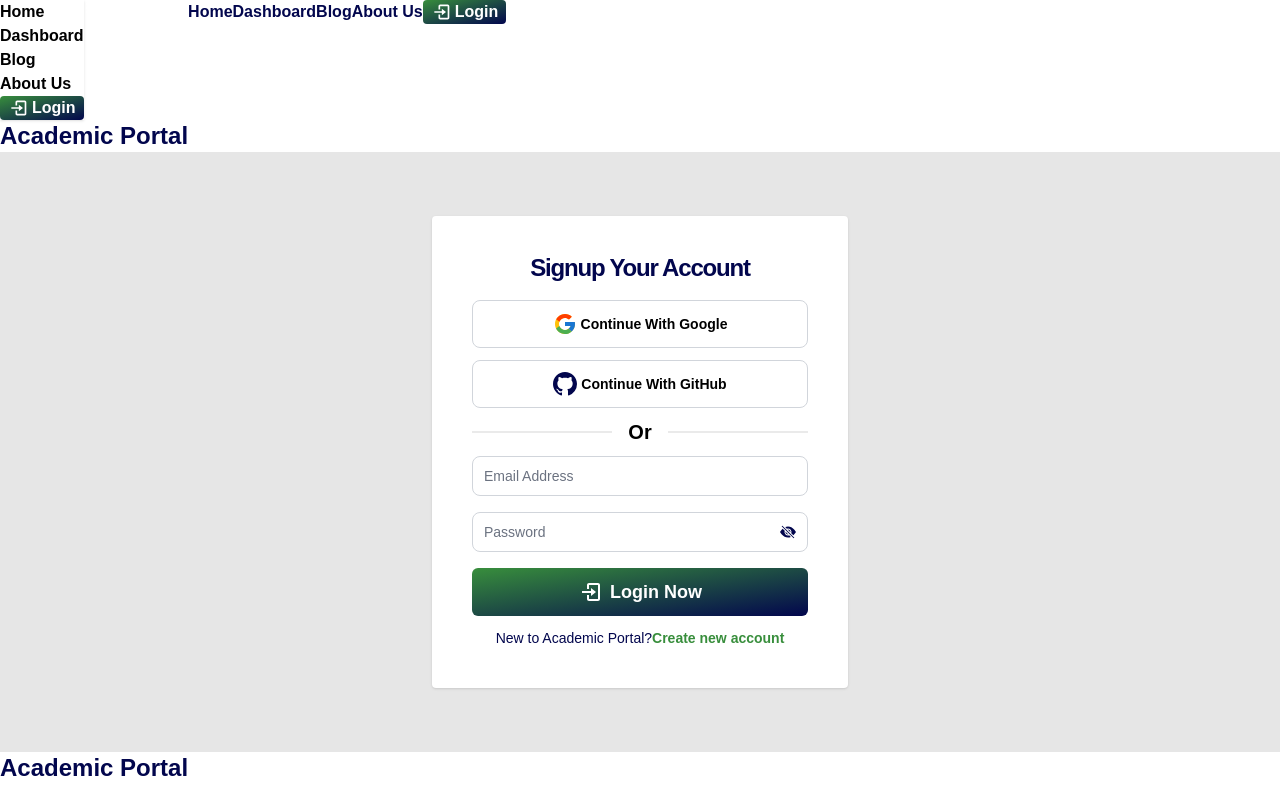
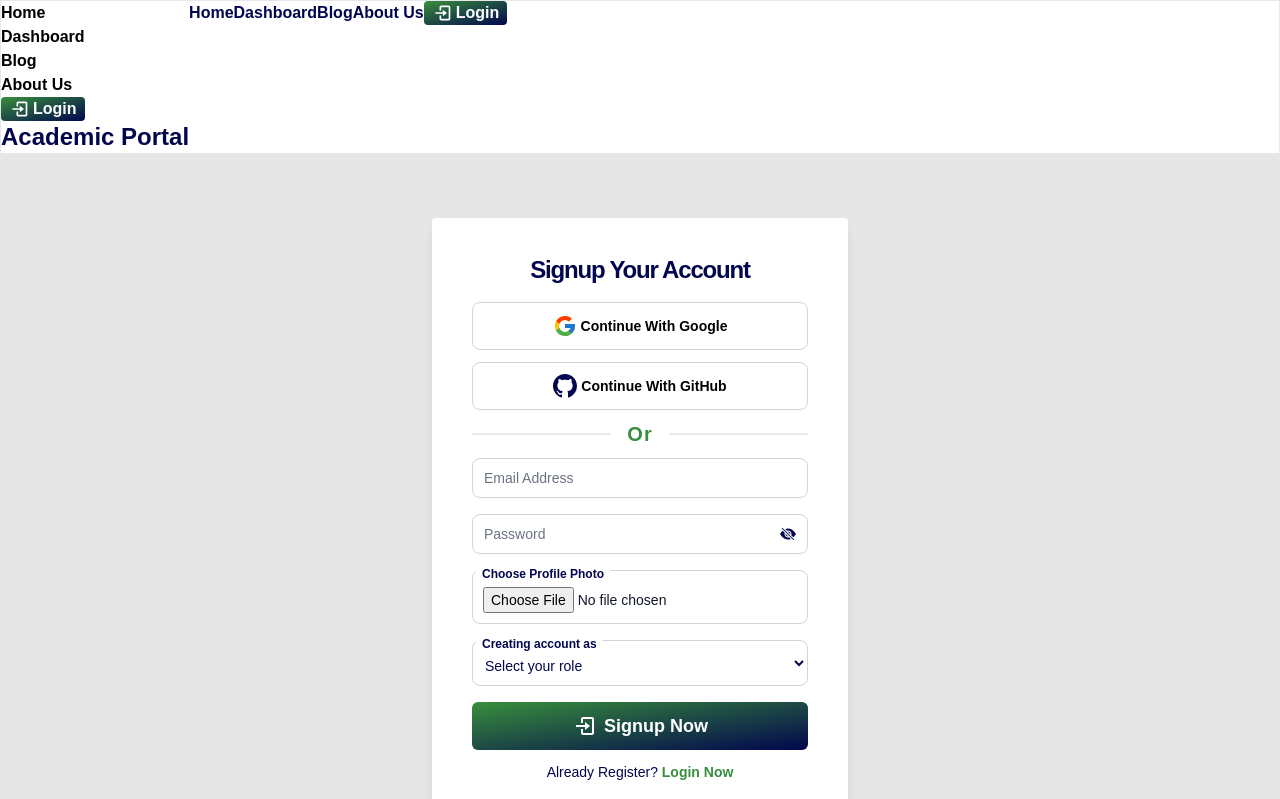
Before and after one commit to obaedulislam/academic-portal, a Next.js app: page /signup in a window 1280 px wide. Shown: the top 799 px of the page. Built offline with nearby package versions, Linux system fonts and the light colour scheme; a web font is replaced by a local one.

Commit message:
Signup page done

```diff
--- a/Components/Header/Header.jsx
+++ b/Components/Header/Header.jsx
@@ -46,8 +46,8 @@ const Header = () => {
     );
 
     return (
-        <div className="bg-white sticky top-0 z-50">
-            <div className="max-w-[1200px] mx-auto p-0">
+        <div className="bg-white  border border-gray-200">
+            <div className="max-w-[1200px] mx-auto p-0 ">
                 <div className="navbar flex justify-between bg-base-100 p-0">
                     <div className="">
                         <div className="dropdown flex ">
--- /dev/null
+++ b/pages/dashboard/index.js
@@ -0,0 +1,5 @@
+const Student = () => {
+  return <div></div>;
+};
+
+export default Student;
--- /dev/null
+++ b/pages/dashboard/student/StudentInfo.jsx
@@ -0,0 +1,9 @@
+const Student = () => {
+    return (
+        <div>
+
+        </div>
+    );
+};
+
+export default Student;
--- /dev/null
+++ b/pages/dashboard/student/index.js
@@ -0,0 +1,5 @@
+const Student = () => {
+  return <div></div>;
+};
+
+export default Student;
--- a/pages/login/index.js
+++ b/pages/login/index.js
@@ -15,7 +15,7 @@ const Login = () => {
   return (
     <div className="h-full bg-base-200 w-full py-16 px-4">
       <div className="flex flex-col items-center justify-center">
-        <div className="bg-white shadow rounded lg:w-1/3  md:w-1/2 w-full p-5 md:p-10">
+        <div className="bg-white shadow-lg rounded lg:w-1/3  md:w-1/2 w-full p-5 md:p-10">
           <div>
             <p
               tabIndex={0}
@@ -56,7 +56,7 @@ const Login = () => {
                 />
                 <label
                   htmlFor="floating_outlined3"
-                  className="absolute text-sm text-gray-500  duration-300 transform -translate-y-4 scale-75 top-2 z-10 origin-[0] bg-white  px-2 peer-focus:px-2 peer-focus:text-gray-900 peer-placeholder-shown:scale-100 peer-placeholder-shown:-translate-y-1/2 peer-placeholder-shown:top-1/2 peer-focus:top-2 peer-focus:scale-75 peer-focus:-translate-y-4 left-1"
+                  className="absolute text-sm text-gray-500  duration-300 transform -translate-y-4 scale-75 top-2 z-10 origin-[0] bg-white  px-2 peer-focus:px-2 peer-focus:text-primary peer-focus:font-semibold peer-placeholder-shown:scale-100 peer-placeholder-shown:-translate-y-1/2 peer-placeholder-shown:top-1/2 peer-focus:top-2 peer-focus:scale-75 peer-focus:-translate-y-4 left-1"
                 >
                   Email Address
                 </label>
@@ -73,7 +73,7 @@ const Login = () => {
                     />
                     <label
                       htmlFor="floating_outlined2"
-                      className="absolute text-sm text-gray-500  duration-300 transform -translate-y-4 scale-75 top-2 z-10 origin-[0] bg-white  px-2 peer-focus:px-2 peer-focus:text-gray-900 peer-placeholder-shown:scale-100 peer-placeholder-shown:-translate-y-1/2 peer-placeholder-shown:top-1/2 peer-focus:top-2 peer-focus:scale-75 peer-focus:-translate-y-4 left-1"
+                      className="absolute text-sm text-gray-500  duration-300 transform -translate-y-4 scale-75 top-2 z-10 origin-[0] bg-white  px-2 peer-focus:px-2 peer-focus:text-primary peer-focus:font-semibold peer-placeholder-shown:scale-100 peer-placeholder-shown:-translate-y-1/2 peer-placeholder-shown:top-1/2 peer-focus:top-2 peer-focus:scale-75 peer-focus:-translate-y-4 left-1"
                     >
                       Password
                     </label>
@@ -106,7 +106,7 @@ const Login = () => {
               <p className="text-primary text-center mt-3 sm:text-md text-sm">
                 New to Academic Portal?
                 <Link href="/signup" className="text-accent font-bold">
-                  Create new account
+                  <span> Create new account</span>
                 </Link>
               </p>
             </div>
--- a/pages/signup/index.js
+++ b/pages/signup/index.js
@@ -1,4 +1,5 @@
 import Link from "next/link";
+import Header from "../../Components/Header/Header";
 import { useState } from "react";
 import { BiLogIn } from "react-icons/bi";
 import {
@@ -13,9 +14,10 @@ const SignUp = () => {
   const [passwordShown, setPasswordShown] = useState(false);
 
   return (
-    <div className="h-full bg-base-200 w-full py-16 px-4">
+    <>
+      <div className="h-full bg-base-200 w-full py-16 px-4 ">
         <div className="flex flex-col items-center justify-center">
-        <div className="bg-white shadow rounded lg:w-1/3  md:w-1/2 w-full p-5 md:p-10">
+          <div className="bg-white shadow-lg rounded  lg:w-1/3  md:w-1/2 w-full p-5 md:p-10">
             <div>
               <p
                 tabIndex={0}
@@ -39,7 +41,7 @@ const SignUp = () => {
                   <BsGithub className="md:text-2xl text-xl text-primary "></BsGithub>
                   <span className="ml-1">Continue With GitHub</span>
                 </button>
-              <div className="divider sm:text-xl text-md font-bold text-secondary font-special">
+                <div className="divider sm:text-xl text-md font-bold text-accent font-special tracking-wider">
                   Or
                 </div>
               </div>
@@ -56,7 +58,7 @@ const SignUp = () => {
                   />
                   <label
                     htmlFor="floating_outlined3"
-                  className="absolute text-sm text-gray-500  duration-300 transform -translate-y-4 scale-75 top-2 z-10 origin-[0] bg-white  px-2 peer-focus:px-2 peer-focus:text-gray-900 peer-placeholder-shown:scale-100 peer-placeholder-shown:-translate-y-1/2 peer-placeholder-shown:top-1/2 peer-focus:top-2 peer-focus:scale-75 peer-focus:-translate-y-4 left-1"
+                    className="absolute text-sm text-gray-500  duration-300 transform -translate-y-4 scale-75 top-2 z-10 origin-[0] bg-white  px-2 peer-focus:px-2 peer-focus:text-primary peer-focus:font-semibold peer-placeholder-shown:scale-100 peer-placeholder-shown:-translate-y-1/2 peer-placeholder-shown:top-1/2 peer-focus:top-2 peer-focus:scale-75 peer-focus:-translate-y-4 left-1"
                   >
                     Email Address
                   </label>
@@ -67,13 +69,13 @@ const SignUp = () => {
                       <input
                         type={passwordShown ? "text" : "password"}
                         id="floating_outlined2"
-                      className="block px-2.5 pb-1.5 pt-3 w-full text-sm text-gray-900 bg-transparent rounded-lg border border-gray-300 appearance-none focus:outline-none focus:ring-0 focus:border-primary peer"
+                        className="  block px-2.5 pb-1.5 pt-3 w-full text-sm text-black   bg-transparent rounded-lg border border-gray-300 appearance-none focus:outline-none focus:ring-0 focus:border-primary peer"
                         placeholder=" "
                         required
                       />
                       <label
                         htmlFor="floating_outlined2"
-                      className="absolute text-sm text-gray-500  duration-300 transform -translate-y-4 scale-75 top-2 z-10 origin-[0] bg-white  px-2 peer-focus:px-2 peer-focus:text-gray-900 peer-placeholder-shown:scale-100 peer-placeholder-shown:-translate-y-1/2 peer-placeholder-shown:top-1/2 peer-focus:top-2 peer-focus:scale-75 peer-focus:-translate-y-4 left-1"
+                        className=" absolute text-sm text-gray-500  duration-300 transform -translate-y-4 scale-75 top-2 z-10 origin-[0] bg-white  px-2 peer-focus:px-2 peer-focus:text-primary peer-focus:font-semibold peer-placeholder-shown:scale-100 peer-placeholder-shown:-translate-y-1/2 peer-placeholder-shown:top-1/2 peer-focus:top-2 peer-focus:scale-75 peer-focus:-translate-y-4 left-1"
                       >
                         Password
                       </label>
@@ -91,22 +93,66 @@ const SignUp = () => {
                   </div>
                 </div>
 
+                <div className="relative mt-4">
+                  <input
+                    type="file"
+                    name="img"
+                    id="floating_outlined-img"
+                    className="block px-2.5 pb-2.5 pt-4 w-full text-sm text-gray-900 bg-transparent rounded-lg border border-gray-300 appearance-none focus:outline-none focus:ring-0 focus:border-primary peer"
+                    placeholder=" "
+                    required
+                  />
+                  <label
+                    htmlFor="floating_outlined-img"
+                    className="absolute text-md text-primary font-semibold  duration-300 transform -translate-y-4 scale-75 top-2 z-10 origin-[0] bg-white  px-2 peer-focus:px-2 peer-focus:text-gray-900 peer-placeholder-shown:scale-100 peer-placeholder-shown:-translate-y-1/2 peer-placeholder-shown:top-1/2 peer-focus:top-2 peer-focus:scale-75 peer-focus:-translate-y-4 left-1"
+                  >
+                    Choose Profile Photo
+                  </label>
+                </div>
+
+                <div className="relative mt-4">
+                  <div className="flex gap-3">
+                    <select
+                      name="role"
+                      id="floating_outlined-radio"
+                      className="block pl-2 pb-2.5 pt-4 pr-5 w-full text-sm text-primary bg-transparent rounded-lg border border-gray-300  focus:outline-none focus:ring-0 focus:border-primary peer"
+                      required
+                    >
+                      <option value="role " className="font-medium py-2">
+                        Select your role
+                      </option>
+                      <option value="student " className="font-medium py-2">
+                        Student
+                      </option>
+                      <option value="teacher" className="font-medium py-2">
+                        Teacher
+                      </option>
+                    </select>
+                  </div>
+
+                  <label
+                    htmlFor="floating_outlined-radio"
+                    className="absolute text-md text-primary font-semibold  duration-300 transform -translate-y-4 scale-75 top-2 z-10 origin-[0] bg-white  px-2 peer-focus:px-2 peer-focus:text-primary peer-placeholder-shown:scale-100 peer-placeholder-shown:-translate-y-1/2 peer-placeholder-shown:top-1/2 peer-focus:top-2 peer-focus:scale-75 peer-focus:-translate-y-4 left-1"
+                  >
+                    Creating account as
+                  </label>
+                </div>
                 <div className="mt-4 ">
                   <button
                     type="submit"
                     className="flex items-center justify-center text-lg rounded-md font-semibold leading-none text-white focus:outline-none bg-gradient-to-tl from-primary to-accent  py-3 w-full"
                   >
                     <BiLogIn className="text-2xl mr-2 "></BiLogIn>
-                  Login Now
+                    Signup Now
                   </button>
                 </div>
               </form>
 
               <div>
-              <p className="text-primary text-center mt-3 sm:text-md text-sm">
-                New to Academic Portal?
+                <p className="text-primary text-center mt-3 sm:text-md text-sm ">
+                  Already Register?
                   <Link href="/signup" className="text-accent font-bold">
-                  Create new account
+                    <span> Login Now</span>
                   </Link>
                 </p>
               </div>
@@ -114,6 +160,7 @@ const SignUp = () => {
           </div>
         </div>
       </div>
+    </>
   );
 };
 
```
Lines whose indentation alone changed are shown as unchanged.
